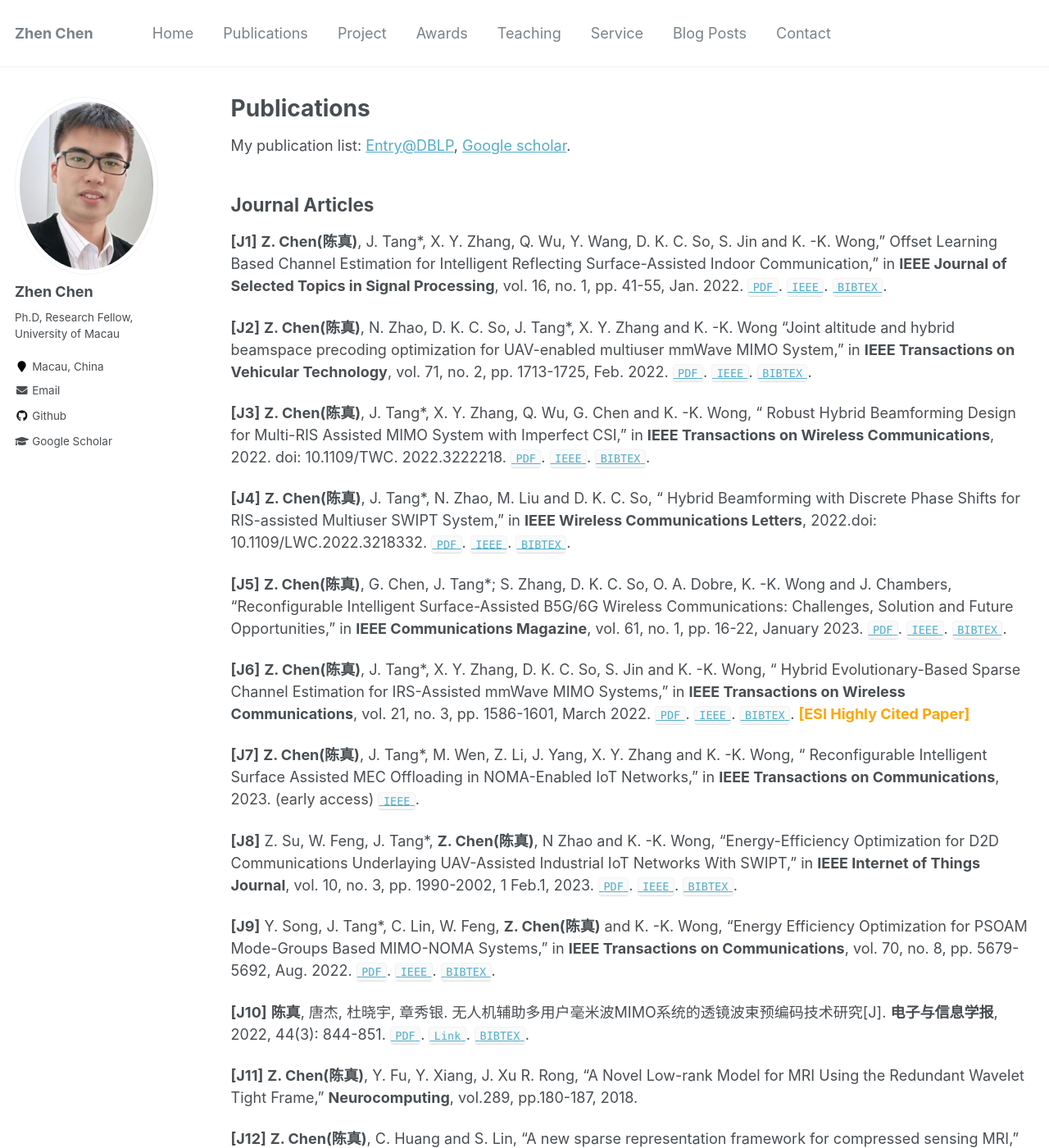
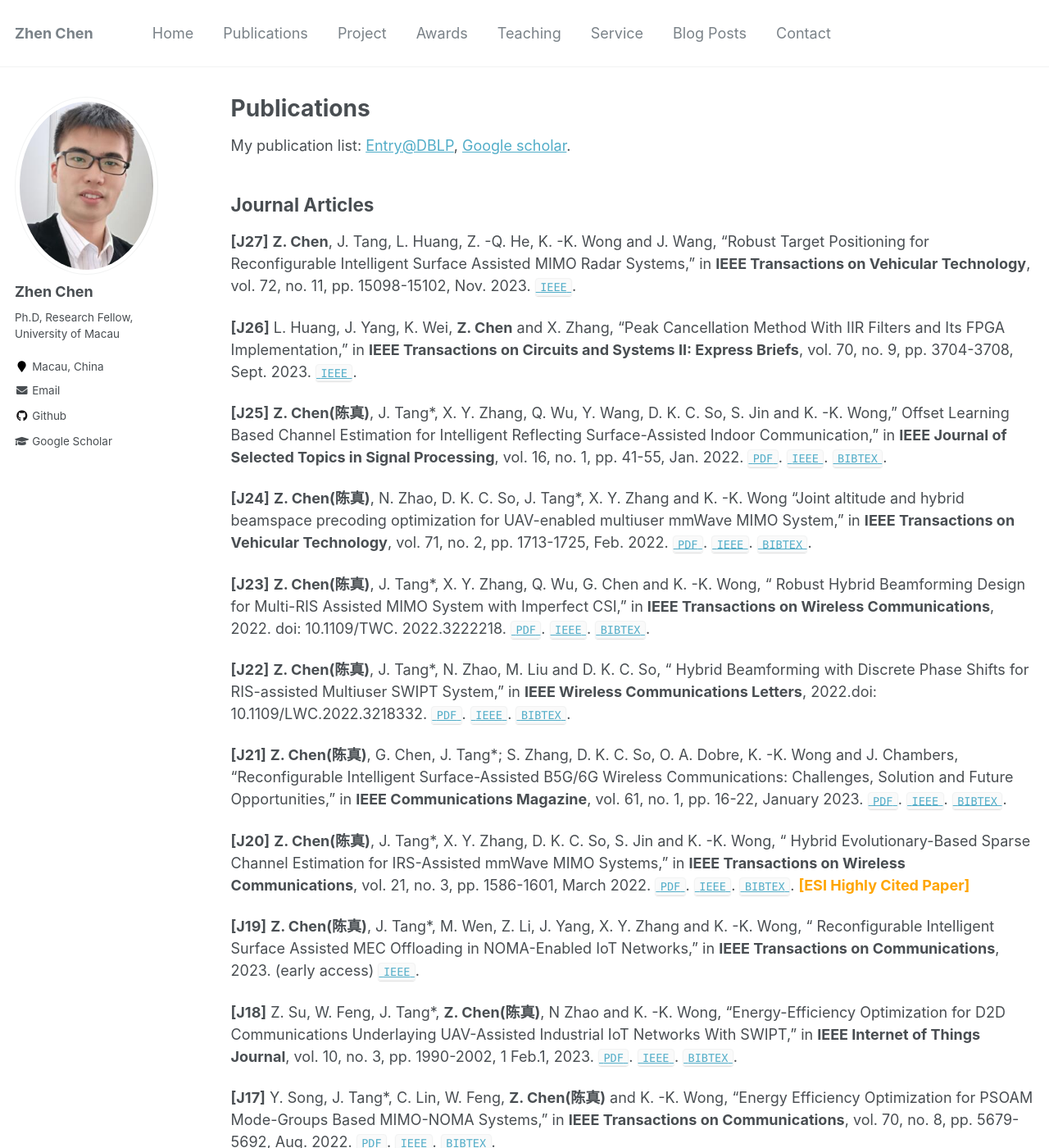
Before and after one commit to baile035/chenz_CV, a Jekyll site: the page built from _pages/publications.md, in a window 1280 px wide and 1400 px high. Shown: the whole window at 82% size. Built offline with Jekyll 4.4.1, drawn with Linux system fonts in a browser that asks for light colours; some of the changed text lies outside the part shown.

Commit message:
Update publications.md

```diff
--- a/_pages/publications.md
+++ b/_pages/publications.md
@@ -8,92 +8,98 @@ My publication list: <a href="https://dblp.org/pid/11/1266-10.html"> Entry@DBLP<
 
 Journal Articles
 ----------
-**[J1]** **Z. Chen(陈真)**, J. Tang*, X. Y. Zhang, Q. Wu, Y. Wang, D. K. C. So, S. Jin and K. -K. Wong," Offset Learning Based Channel Estimation for Intelligent Reflecting Surface-Assisted Indoor Communication," in **IEEE Journal of Selected Topics in Signal Processing**, vol. 16, no. 1, pp. 41-55, Jan. 2022.
+**[J27]** **Z. Chen**, J. Tang, L. Huang, Z. -Q. He, K. -K. Wong and J. Wang, "Robust Target Positioning for Reconfigurable Intelligent Surface Assisted MIMO Radar Systems," in **IEEE Transactions on Vehicular Technology**, vol. 72, no. 11, pp. 15098-15102, Nov. 2023.
+[`IEEE`](https://ieeexplore.ieee.org/document/10149128).
+
+**[J26]** L. Huang, J. Yang, K. Wei, **Z. Chen** and X. Zhang, "Peak Cancellation Method With IIR Filters and Its FPGA Implementation," in **IEEE Transactions on Circuits and Systems II: Express Briefs**, vol. 70, no. 9, pp. 3704-3708, Sept. 2023.
+[`IEEE`](https://ieeexplore.ieee.org/document/10103762).
+
+**[J25]** **Z. Chen(陈真)**, J. Tang*, X. Y. Zhang, Q. Wu, Y. Wang, D. K. C. So, S. Jin and K. -K. Wong," Offset Learning Based Channel Estimation for Intelligent Reflecting Surface-Assisted Indoor Communication," in **IEEE Journal of Selected Topics in Signal Processing**, vol. 16, no. 1, pp. 41-55, Jan. 2022.
 [`PDF`](https://baile035.github.io/chenz_CV/files/Offset_Learning_Based_Channel_Estimation_for_Intelligent_Reflecting_Surface-Assisted_Indoor_Communication.pdf).
 [`IEEE`](https://ieeexplore.ieee.org/document/9622178).
 [`BIBTEX`](https://baile035.github.io/chenz_CV/files/Offset_Learning_Based_Channel_Estimation_for_Intelligent_Reflecting_Surface-Assisted_Indoor_Communication.bib).
 
-**[J2]** **Z. Chen(陈真)**, N. Zhao, D. K. C. So, J. Tang*, X. Y. Zhang and K. -K. Wong "Joint altitude and hybrid beamspace precoding optimization for UAV-enabled multiuser mmWave MIMO System," in **IEEE Transactions on Vehicular Technology**, vol. 71, no. 2, pp. 1713-1725, Feb. 2022.
+**[J24]** **Z. Chen(陈真)**, N. Zhao, D. K. C. So, J. Tang*, X. Y. Zhang and K. -K. Wong "Joint altitude and hybrid beamspace precoding optimization for UAV-enabled multiuser mmWave MIMO System," in **IEEE Transactions on Vehicular Technology**, vol. 71, no. 2, pp. 1713-1725, Feb. 2022.
 [`PDF`](https://baile035.github.io/chenz_CV/files/Joint_Altitude_and_Hybrid_Beamspace_Precoding_Optimization_for_UAV-Enabled_Multiuser_mmWave_MIMO_System.pdf).
 [`IEEE`](https://ieeexplore.ieee.org/document/9648018).
 [`BIBTEX`](https://baile035.github.io/chenz_CV/files/Offset_Learning_Based_Channel_Estimation_for_Intelligent_Reflecting_Surface-Assisted_Indoor_Communication.bib).
 
-**[J3]** **Z. Chen(陈真)**, J. Tang*, X. Y. Zhang, Q. Wu, G. Chen and K. -K. Wong, " Robust Hybrid Beamforming Design for Multi-RIS Assisted MIMO System with Imperfect CSI," in **IEEE Transactions on Wireless Communications**, 2022. doi: 10.1109/TWC. 2022.3222218.
+**[J23]** **Z. Chen(陈真)**, J. Tang*, X. Y. Zhang, Q. Wu, G. Chen and K. -K. Wong, " Robust Hybrid Beamforming Design for Multi-RIS Assisted MIMO System with Imperfect CSI," in **IEEE Transactions on Wireless Communications**, 2022. doi: 10.1109/TWC. 2022.3222218.
 [`PDF`](https://baile035.github.io/chenz_CV/files/Robust_Hybrid_Beamforming_Design_for_Multi-RIS_Assisted_MIMO_System_with_Imperfect_CSI.pdf).
 [`IEEE`](https://ieeexplore.ieee.org/document/9957104).
 [`BIBTEX`](https://baile035.github.io/chenz_CV/files/Robust_Hybrid_Beamforming_Design_for_Multi-RIS_Assisted_MIMO_System_with_Imperfect_CSI.bib).
 
-**[J4]** **Z. Chen(陈真)**, J. Tang*, N. Zhao, M. Liu and D. K. C. So, " Hybrid Beamforming with Discrete Phase Shifts for RIS-assisted Multiuser SWIPT System," in **IEEE Wireless Communications Letters**, 2022.doi: 10.1109/LWC.2022.3218332.
+**[J22]** **Z. Chen(陈真)**, J. Tang*, N. Zhao, M. Liu and D. K. C. So, " Hybrid Beamforming with Discrete Phase Shifts for RIS-assisted Multiuser SWIPT System," in **IEEE Wireless Communications Letters**, 2022.doi: 10.1109/LWC.2022.3218332.
 [`PDF`](https://baile035.github.io/chenz_CV/files/Hybrid_Beamforming_With_Discrete_Phase_Shifts_for_RIS-Assisted_Multiuser_SWIPT_System.pdf).
 [`IEEE`](https://ieeexplore.ieee.org/document/9957104).
 [`BIBTEX`](https://baile035.github.io/chenz_CV/files/Hybrid_Beamforming_With_Discrete_Phase_Shifts_for_RIS-Assisted_Multiuser_SWIPT_System.bib).
 
-**[J5]** **Z. Chen(陈真)**, G. Chen, J. Tang*; S. Zhang, D. K. C. So, O. A. Dobre, K. -K. Wong and J. Chambers, "Reconfigurable Intelligent Surface-Assisted B5G/6G Wireless Communications: Challenges, Solution and Future Opportunities," in **IEEE Communications Magazine**, vol. 61, no. 1, pp. 16-22, January 2023.
+**[J21]** **Z. Chen(陈真)**, G. Chen, J. Tang*; S. Zhang, D. K. C. So, O. A. Dobre, K. -K. Wong and J. Chambers, "Reconfigurable Intelligent Surface-Assisted B5G/6G Wireless Communications: Challenges, Solution and Future Opportunities," in **IEEE Communications Magazine**, vol. 61, no. 1, pp. 16-22, January 2023.
 [`PDF`](https://baile035.github.io/chenz_CV/files/Reconfigurable-Intelligent-Surface-Assisted_B5G_6G_Wireless_Communications_Challenges_Solution_and_Future_Opportunities.pdf).
 [`IEEE`](https://ieeexplore.ieee.org/document/9903378/).
 [`BIBTEX`](https://baile035.github.io/chenz_CV/files/Reconfigurable-Intelligent-Surface-Assisted_B5G_6G_Wireless_Communications_Challenges_Solution_and_Future_Opportunities.bib).
 
 
-**[J6]** **Z. Chen(陈真)**, J. Tang*, X. Y. Zhang, D. K. C. So, S. Jin and K. -K. Wong, " Hybrid Evolutionary-Based Sparse Channel Estimation for IRS-Assisted mmWave MIMO Systems," in **IEEE Transactions on Wireless Communications**, vol. 21, no. 3, pp. 1586-1601, March 2022.
+**[J20]** **Z. Chen(陈真)**, J. Tang*, X. Y. Zhang, D. K. C. So, S. Jin and K. -K. Wong, " Hybrid Evolutionary-Based Sparse Channel Estimation for IRS-Assisted mmWave MIMO Systems," in **IEEE Transactions on Wireless Communications**, vol. 21, no. 3, pp. 1586-1601, March 2022.
 [`PDF`](https://baile035.github.io/chenz_CV/files/Hybrid_Evolutionary-Based_Sparse_Channel_Estimation_for_IRS-Assisted_mmWave_MIMO_Systems.pdf).
 [`IEEE`](https://ieeexplore.ieee.org/abstract/document/9521836/).
 [`BIBTEX`](https://baile035.github.io/chenz_CV/files/Hybrid_Evolutionary-Based_Sparse_Channel_Estimation_for_IRS-Assisted_mmWave_MIMO_Systems.bib).  **<font color=orange>[ESI Highly Cited Paper]</font>**
 
-**[J7]** **Z. Chen(陈真)**, J. Tang*, M. Wen, Z. Li, J. Yang, X. Y. Zhang and K. -K. Wong, " Reconfigurable Intelligent Surface Assisted MEC Offloading in NOMA-Enabled IoT Networks," in **IEEE Transactions on Communications**, 2023. (early access)
+**[J19]** **Z. Chen(陈真)**, J. Tang*, M. Wen, Z. Li, J. Yang, X. Y. Zhang and K. -K. Wong, " Reconfigurable Intelligent Surface Assisted MEC Offloading in NOMA-Enabled IoT Networks," in **IEEE Transactions on Communications**, 2023. (early access)
 [`IEEE`](https://ieeexplore.ieee.org/document/10128149/).
 
 
 
-**[J8]** Z. Su, W. Feng, J. Tang*, **Z. Chen(陈真)**, N Zhao and K. -K. Wong, "Energy-Efficiency Optimization for D2D Communications Underlaying UAV-Assisted Industrial IoT Networks With SWIPT," in **IEEE Internet of Things Journal**, vol. 10, no. 3, pp. 1990-2002, 1 Feb.1, 2023.
+**[J18]** Z. Su, W. Feng, J. Tang*, **Z. Chen(陈真)**, N Zhao and K. -K. Wong, "Energy-Efficiency Optimization for D2D Communications Underlaying UAV-Assisted Industrial IoT Networks With SWIPT," in **IEEE Internet of Things Journal**, vol. 10, no. 3, pp. 1990-2002, 1 Feb.1, 2023.
 [`PDF`](https://baile035.github.io/chenz_CV/files/Energy-Efficiency_Optimization_for_D2D_Communications_Underlaying_UAV-Assisted_Industrial_IoT_Networks_With_SWIPT.pdf).
 [`IEEE`](https://ieeexplore.ieee.org/document/9676698).
 [`BIBTEX`](https://baile035.github.io/chenz_CV/files/Energy-Efficiency_Optimization_for_D2D_Communications_Underlaying_UAV-Assisted_Industrial_IoT_Networks_With_SWIPT.bib).
 
 
-**[J9]** Y. Song, J. Tang*, C. Lin, W. Feng, **Z. Chen(陈真)** and K. -K. Wong, "Energy Efficiency Optimization for PSOAM Mode-Groups Based MIMO-NOMA Systems," in **IEEE Transactions on Communications**, vol. 70, no. 8, pp. 5679-5692, Aug. 2022.
+**[J17]** Y. Song, J. Tang*, C. Lin, W. Feng, **Z. Chen(陈真)** and K. -K. Wong, "Energy Efficiency Optimization for PSOAM Mode-Groups Based MIMO-NOMA Systems," in **IEEE Transactions on Communications**, vol. 70, no. 8, pp. 5679-5692, Aug. 2022.
 [`PDF`](https://baile035.github.io/chenz_CV/files/Energy_Efficiency_Optimization_for_PSOAM_Mode-Groups_Based_MIMO-NOMA_Systems.pdf).
 [`IEEE`](https://ieeexplore.ieee.org/document/9791313).
 [`BIBTEX`](https://baile035.github.io/chenz_CV/files/Energy_Efficiency_Optimization_for_PSOAM_Mode-Groups_Based_MIMO-NOMA_Systems.bib).
 
-**[J10]** **陈真**, 唐杰, 杜晓宇, 章秀银. 无人机辅助多用户毫米波MIMO系统的透镜波束预编码技术研究[J]. **电子与信息学报**, 2022, 44(3): 844-851.
+**[J16]** **陈真**, 唐杰, 杜晓宇, 章秀银. 无人机辅助多用户毫米波MIMO系统的透镜波束预编码技术研究[J]. **电子与信息学报**, 2022, 44(3): 844-851.
 [`PDF`](https://baile035.github.io/chenz_CV/files/无人机辅助多用户毫米波MIMO系统的透镜波束预编码技术研究.pdf).
 [`Link`](https://jeit.ac.cn/cn/article/doi/10.11999/JEIT211194?viewType=HTML).
 [`BIBTEX`](https://baile035.github.io/chenz_CV/files/无人机辅助多用户毫米波MIMO系统的透镜波束预编码技术研究.bib).
 
-**[J11]** **Z. Chen(陈真)**, Y. Fu, Y. Xiang, J. Xu R. Rong, “A Novel Low-rank Model for MRI Using the Redundant Wavelet Tight Frame,” **Neurocomputing**, vol.289, pp.180-187, 2018.
+**[J15]** **Z. Chen(陈真)**, Y. Fu, Y. Xiang, J. Xu R. Rong, “A Novel Low-rank Model for MRI Using the Redundant Wavelet Tight Frame,” **Neurocomputing**, vol.289, pp.180-187, 2018.
 
-**[J12]** **Z. Chen(陈真)**, C. Huang and S. Lin, “A new sparse representation framework for compressed sensing MRI,” **Knowledge-Based Systems** Online. DOI: https://doi.org/10.1016/ knosys.2019.104969.
+**[J14]** **Z. Chen(陈真)**, C. Huang and S. Lin, “A new sparse representation framework for compressed sensing MRI,” **Knowledge-Based Systems** Online. DOI: https://doi.org/10.1016/ knosys.2019.104969.
 
 **[J13]** **Z. Chen(陈真)**, Y. Xiang， P. Zhang and J. Hu, “Robust compressed sensing MRI based on combined nonconvex regularization,” **Knowledge-Based Systems**, 2023.
 
-**[J14]** **Z. Chen(陈真)**, Y Fu, Y Xiang, Y Zhu, “A novel MR image denoising via LRMA and NLSS,” **Signal processing**, vol, 185, pp.101-109, 2022.
+**[J12]** **Z. Chen(陈真)**, Y Fu, Y Xiang, Y Zhu, “A novel MR image denoising via LRMA and NLSS,” **Signal processing**, vol, 185, pp.101-109, 2022.
 
-**[J15]** **Z. Chen(陈真)**, J Hu, X Qiu, W. Jiang, “Kernel ridge regression-based TV regularization for motion correction of dynamic MRI,” **Signal Processing**, 2022, 197: 108-119.
+**[J11]** **Z. Chen(陈真)**, J Hu, X Qiu, W. Jiang, “Kernel ridge regression-based TV regularization for motion correction of dynamic MRI,” **Signal Processing**, 2022, 197: 108-119.
 
-**[J16]** **Z. Chen(陈真)**, Y. Fu, Y. Xiang, J. Xu, R. Rong, “A Novel Iterative Shrinkage Algorithm for CS-MRI via Adaptive Regularization,” **IEEE Signal Processing Letters**, vol.24, no.10, pp.1443-1447, 2017.
+**[J10]** **Z. Chen(陈真)**, Y. Fu, Y. Xiang, J. Xu, R. Rong, “A Novel Iterative Shrinkage Algorithm for CS-MRI via Adaptive Regularization,” **IEEE Signal Processing Letters**, vol.24, no.10, pp.1443-1447, 2017.
 [`IEEE`](https://ieeexplore.ieee.org/document/8002663/).
 
-**[J17]** **Z. Chen(陈真)**, Z. Zhou, A. Saifullah, “Joint Low-rank Prior and Difference of Gaussian Filter for Magnetic Resonance Image Denoising,” **Medical & Biological Eng & Computing**, vol.59, no.10, pp. 607-620, 2021.
+**[J9]** **Z. Chen(陈真)**, Z. Zhou, A. Saifullah, “Joint Low-rank Prior and Difference of Gaussian Filter for Magnetic Resonance Image Denoising,” **Medical & Biological Eng & Computing**, vol.59, no.10, pp. 607-620, 2021.
 
-**[J18]** X Qiu, **Z. Chen(陈真)***, S Adnan, W. He, "Improved MR Image Denoising via Low-rank Approximation and Laplacian-of-Gaussian edge detector," **IET Image Processing**, vol.14, no.12, pp.2791-2798, 2020.
+**[J8]** X Qiu, **Z. Chen(陈真)***, S Adnan, W. He, "Improved MR Image Denoising via Low-rank Approximation and Laplacian-of-Gaussian edge detector," **IET Image Processing**, vol.14, no.12, pp.2791-2798, 2020.
 
-**[J19]** Y. Fu, T. Zhu, Y. Xiang, **Z. Chen(陈真)** and L. Cai, "Stability Analysis of ℓ0,∞-Norm Based Convolutional Sparse Coding Using Stripe Coherence," in **IEEE Transactions on Signal Processing**, vol. 68, pp. 5810-5823, 2020.
+**[J7]** Y. Fu, T. Zhu, Y. Xiang, **Z. Chen(陈真)** and L. Cai, "Stability Analysis of ℓ0,∞-Norm Based Convolutional Sparse Coding Using Stripe Coherence," in **IEEE Transactions on Signal Processing**, vol. 68, pp. 5810-5823, 2020.
 [`IEEE`](https://ieeexplore.ieee.org/document/9201519/).
 
-**[J20]** R. Hu, Y. Fu, **Z. Chen(陈真)**, J. Xu and J. Tang, "Robust DOA Estimation via Sparse Signal Reconstruction with Impulsive Noise," in **IEEE Communications Letters**, vol. 21, no. 6, pp. 1333-1336, June 2017.
+**[J6]** R. Hu, Y. Fu, **Z. Chen(陈真)**, J. Xu and J. Tang, "Robust DOA Estimation via Sparse Signal Reconstruction with Impulsive Noise," in **IEEE Communications Letters**, vol. 21, no. 6, pp. 1333-1336, June 2017.
 [`IEEE`](https://ieeexplore.ieee.org/document/7865989/).
 
-**[J21]** R. Hu, Y. Fu, **Z. Chen(陈真)**, Y. Xiang and R. Rong, "Robust Sparse Signal Recovery in the Presence of the S αS Noise," in **IEEE Signal Processing Letters**, vol. 23, no. 11, pp. 1687-1691, Nov. 2016.
+**[J5]** R. Hu, Y. Fu, **Z. Chen(陈真)**, Y. Xiang and R. Rong, "Robust Sparse Signal Recovery in the Presence of the S αS Noise," in **IEEE Signal Processing Letters**, vol. 23, no. 11, pp. 1687-1691, Nov. 2016.
 [`IEEE`](https://ieeexplore.ieee.org/document/7582482).
 
-**[J22]** Y Fu, J Xu, Y Xiang, **Z. Chen(陈真)**, et al, "Multi-scale patches based image denoising using weighted nuclear norm minimization," **IET Image Processing**, 2020, 14(11).
+**[J4]** Y Fu, J Xu, Y Xiang, **Z. Chen(陈真)**, et al, "Multi-scale patches based image denoising using weighted nuclear norm minimization," **IET Image Processing**, 2020, 14(11).
 
-**[J23]** R Hu, Y. Fu, **Z. Chen(陈真)**, Y. Xiang and J. Tang, "A Lorentzian IHT for Complex-Valued Sparse Signal Recovery," **Circuits, Systems, and Signal Processing**, 2018, 37(2):862-872.
+**[J3]** R Hu, Y. Fu, **Z. Chen(陈真)**, Y. Xiang and J. Tang, "A Lorentzian IHT for Complex-Valued Sparse Signal Recovery," **Circuits, Systems, and Signal Processing**, 2018, 37(2):862-872.
 
-**[J24]** Y. Fu, Z. Chen, Y. Xiang, J. Xu and R. Rong, "An Accelerated MMP With a Pruning Tree Strategy," in **IEEE Access**, vol. 7, pp. 27115-27123, 2019.
+**[J2]** Y. Fu, Z. Chen, Y. Xiang, J. Xu and R. Rong, "An Accelerated MMP With a Pruning Tree Strategy," in **IEEE Access**, vol. 7, pp. 27115-27123, 2019.
 [`IEEE`](https://ieeexplore.ieee.org/document/8630946/).
 
-**[J25]** J. Huang, J. Tang, A. Shojaeifard, **Z. Chen(陈真)**, J. Hu, D. K. C. So and K. -K. Wong., "Drone Mobile Networks: Performance Analysis Under 3D Tractable Mobility Models," in **IEEE Access**, vol. 9, pp. 90555-90567, 2021.
+**[J1]** J. Huang, J. Tang, A. Shojaeifard, **Z. Chen(陈真)**, J. Hu, D. K. C. So and K. -K. Wong., "Drone Mobile Networks: Performance Analysis Under 3D Tractable Mobility Models," in **IEEE Access**, vol. 9, pp. 90555-90567, 2021.
 [`IEEE`](https://ieeexplore.ieee.org/document/9454462/).
 
 
```
